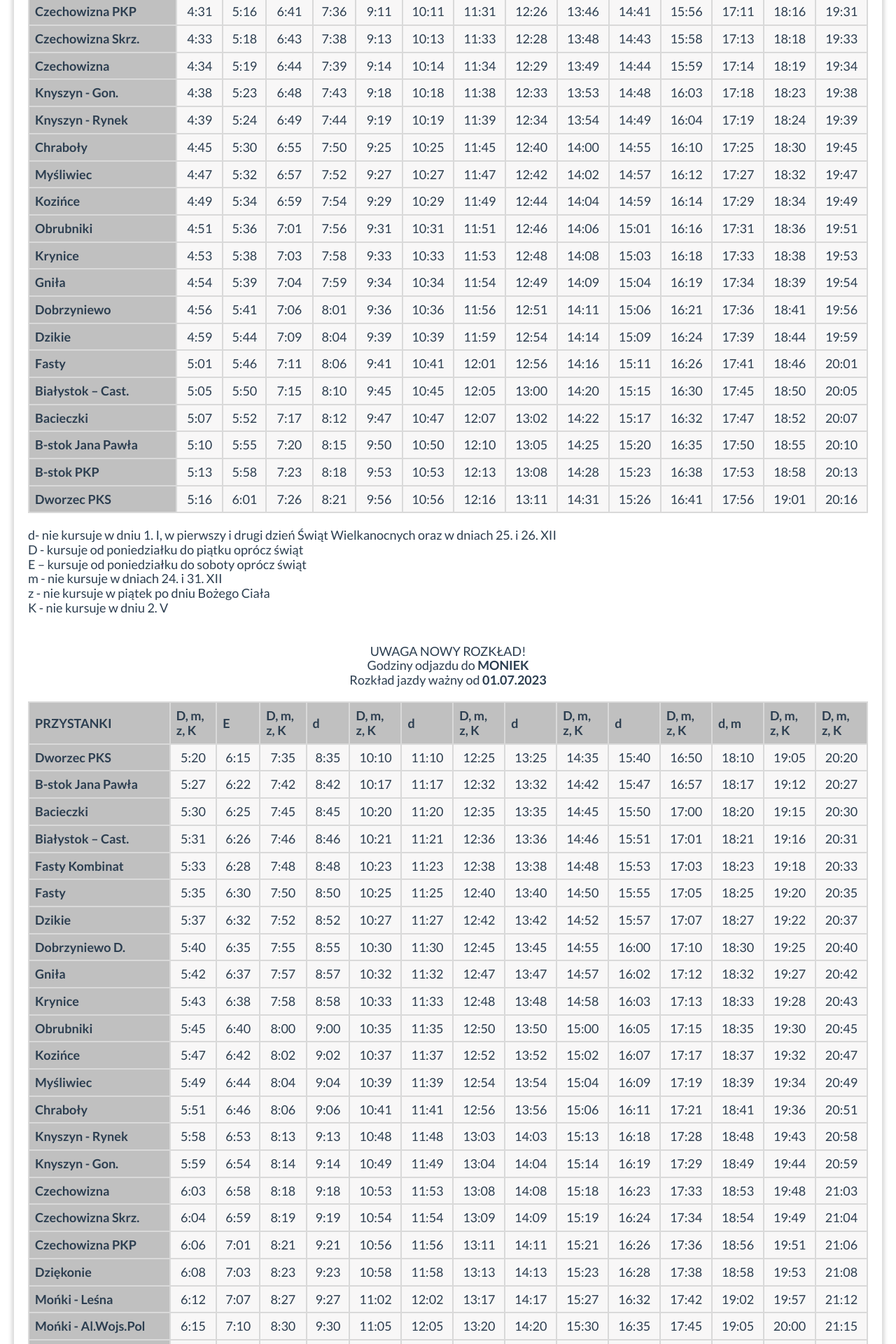
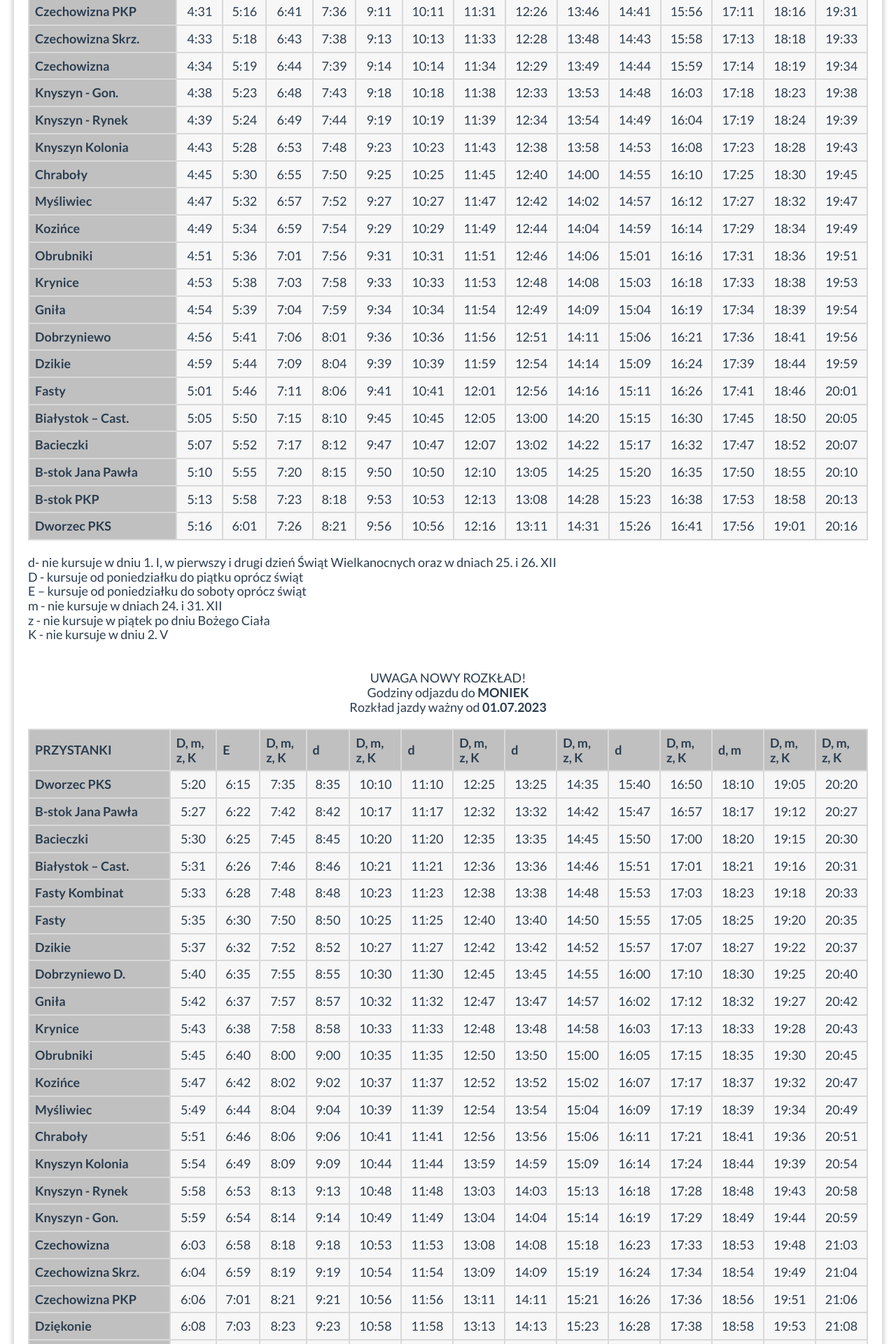
Before and after one commit to MarcinJankowski00/Kurier-Jankowscy-homepage-react, a React (Create React App) app: page / in a window 1280 px wide. Shown: the part 1572-3492 px from the top of the page at 70% size. Built offline with nearby package versions, Linux system fonts and the light colour scheme.

Commit message:
new stop added

```diff
--- a/src/Content/Rozklad/index.js
+++ b/src/Content/Rozklad/index.js
@@ -355,6 +355,25 @@ const Rozklad = () => (
                     </Row>
                     <Row>
                         <Cell scope="row" header="true">
+                            Knyszyn Kolonia
+                        </Cell>
+                        <Cell>4:43</Cell>
+                        <Cell>5:28</Cell>
+                        <Cell>6:53</Cell>
+                        <Cell>7:48</Cell>
+                        <Cell>9:23</Cell>
+                        <Cell>10:23</Cell>
+                        <Cell>11:43</Cell>
+                        <Cell>12:38</Cell>
+                        <Cell>13:58</Cell>
+                        <Cell>14:53</Cell>
+                        <Cell>16:08</Cell>
+                        <Cell>17:23</Cell>
+                        <Cell>18:28</Cell>
+                        <Cell>19:43</Cell>
+                    </Row>
+                    <Row>
+                        <Cell scope="row" header="true">
                             Chraboły
                         </Cell>
                         <Cell>
@@ -1493,6 +1512,25 @@ const Rozklad = () => (
                     </Row>
                     <Row>
                         <Cell scope="row" header="true">
+                            Knyszyn Kolonia
+                        </Cell>
+                        <Cell>5:54</Cell>
+                        <Cell>6:49</Cell>
+                        <Cell>8:09</Cell>
+                        <Cell>9:09</Cell>
+                        <Cell>10:44</Cell>
+                        <Cell>11:44</Cell>
+                        <Cell>13:59</Cell>
+                        <Cell>14:59</Cell>
+                        <Cell>15:09</Cell>
+                        <Cell>16:14</Cell>
+                        <Cell>17:24</Cell>
+                        <Cell>18:44</Cell>
+                        <Cell>19:39</Cell>
+                        <Cell>20:54</Cell>
+                    </Row>
+                    <Row>
+                        <Cell scope="row" header="true">
                             Knyszyn - Rynek
                         </Cell>
                         <Cell>
```
